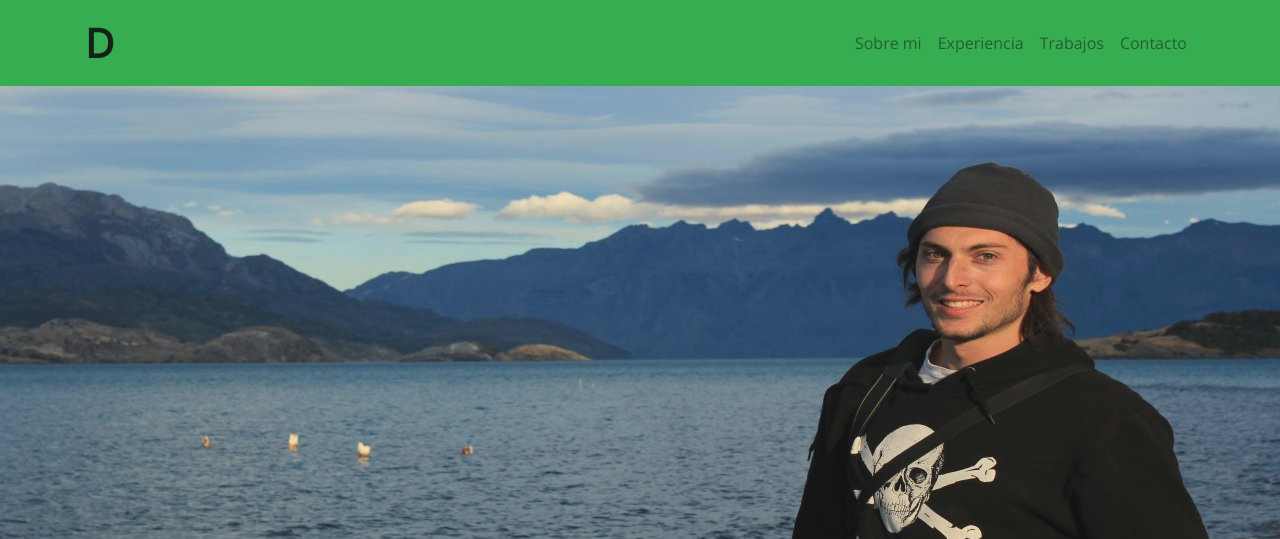
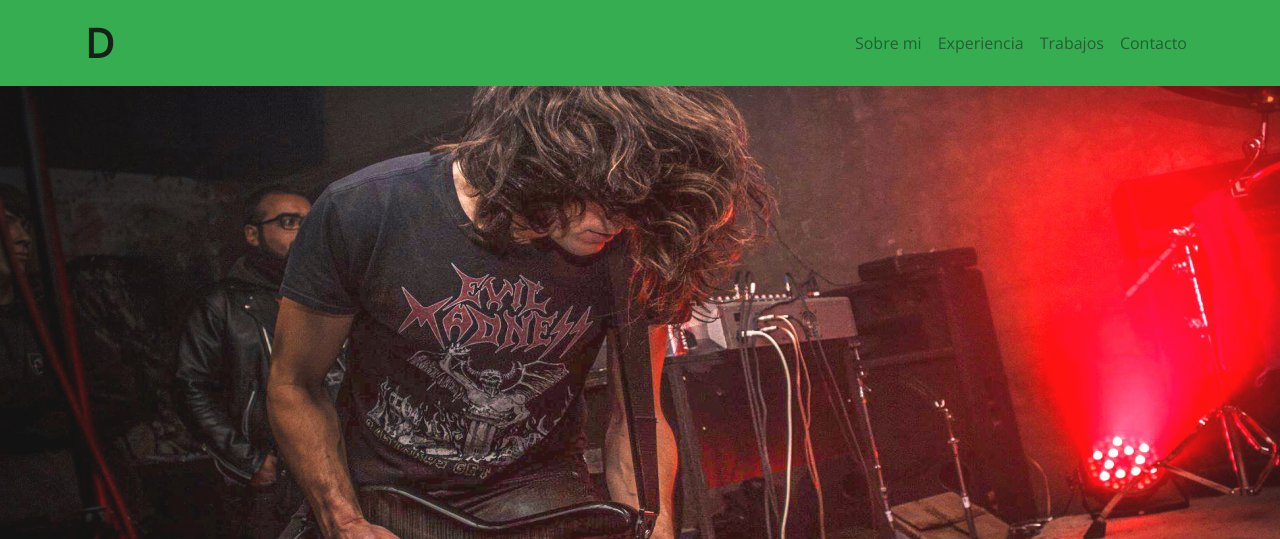
Before and after one commit to DiegoCarrilloS/DiegoCarrilloS, a plain HTML site: page index.html in a window 1280 px wide. Shown: the top 539 px of the page. Drawn offline with nearby package versions, Linux system fonts and the light colour scheme; a script that the page names is missing.

Commit message:
final commit

```diff
--- a/assets/css/style.css
+++ b/assets/css/style.css
@@ -10,8 +10,9 @@ nav .logo{
 
 header{
     height: 737px;
-    background-image: url(../img/IMG_1849_2.jpg);
+    background-image: url(../img/bass.jpg);
     background-size: cover;
+    background-position: center center;
 }
 header h1{
     text-align: center;
@@ -109,6 +110,3 @@ footer p{
 
 
 }
-/*footer i{
-    margin-right: 20px;
-}*/
--- a/assets/js/script.js
+++ b/assets/js/script.js
@@ -16,6 +16,7 @@ $(function(){
     $(document).ready(function () {
         $('body').fadeIn(6000).removeClass('body');
     });
+
     $('[data-toggle="popover"]').popover()
 
     $('[data-toggle="tooltip"]').tooltip()
```
Also changed, not shown: https _xd.adobe.com_spec_33032bef-4e92-4824-6331-b90df2d2a64c-4532_.htm (deleted, +0 -1 lines), index.html (+2 -22 lines), Assets - Prueba/img/cuppon.png (deleted), Assets - Prueba/img/dmark.png (deleted), Assets - Prueba/img/iguana_page.png (deleted), Assets - Prueba/img/meet_coffee.png (deleted), Assets - Prueba/img/ricomida.png (deleted), Assets - Prueba/img/suricata.png (deleted), assets/img/1200px-ISO_C++_Logo.svg.png (deleted), assets/img/IMG_1849.jpg (deleted), assets/img/IMG_1849_2.jpg (deleted), assets/img/Logo-R-Software-300x263.png (deleted), assets/img/bass.jpg (added), 3 other files.
